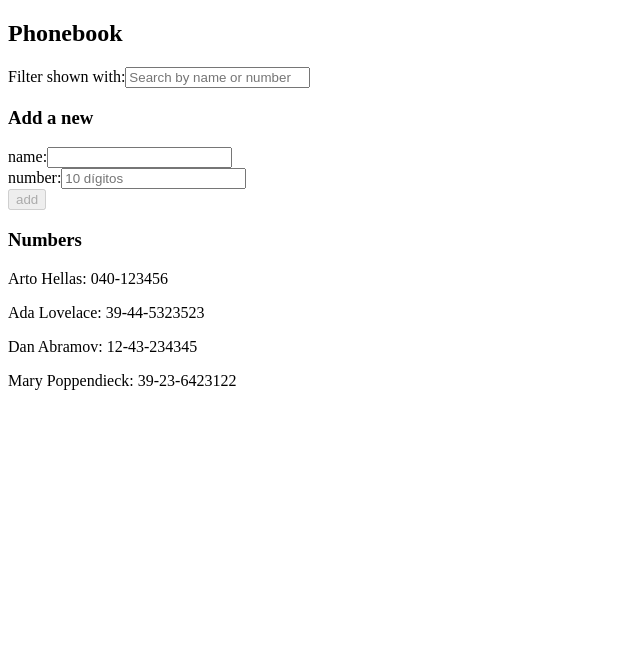
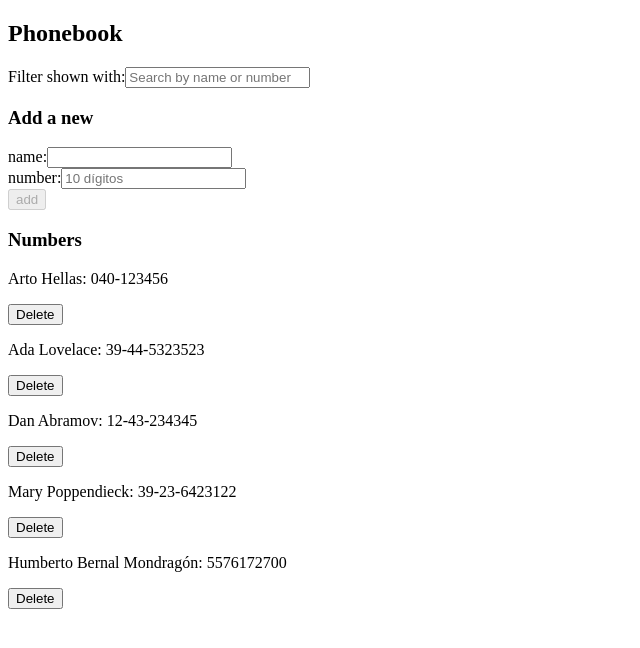
Before and after one commit to bemh1997/fullstackopen, a React (Vite) app in the folder part2/phonebook/: page / in a window 1280 px wide. Shown: the top 648 px of the page, without its empty margins (0-640 px from the left). Built offline with nearby package versions, Linux system fonts and the light colour scheme; data requests are answered from the project's data file.

Commit message:
Completed sections 2.12 - 2.15 of the course

```diff
--- a/part2/phonebook/db.json
+++ b/part2/phonebook/db.json
@@ -1,24 +1,29 @@
 {
-  "persons":[
+  "persons": [
     {
+      "id": "1",
       "name": "Arto Hellas",
-      "number": "040-123456",
-      "id": 1
+      "number": "040-123456"
     },
     {
+      "id": "2",
       "name": "Ada Lovelace",
-      "number": "39-44-5323523",
-      "id": 2
+      "number": "39-44-5323523"
     },
     {
+      "id": "3",
       "name": "Dan Abramov",
-      "number": "12-43-234345",
-      "id": 3
+      "number": "12-43-234345"
     },
     {
+      "id": "4",
       "name": "Mary Poppendieck",
-      "number": "39-23-6423122",
-      "id": 4
+      "number": "39-23-6423122"
+    },
+    {
+      "name": "Humberto Bernal Mondragón",
+      "number": "5576172700",
+      "id": "3586"
     }
   ]
 }
--- a/part2/phonebook/src/App.jsx
+++ b/part2/phonebook/src/App.jsx
@@ -1,4 +1,3 @@
-import axios from 'axios';
 import {
   useState,
   useEffect
@@ -6,27 +5,81 @@ import {
 import PersonForm from './components/PersonForm'
 import Persons from './components/Persons';
 import Filter from './components/Filter';
+import phoneService from './services/persons'
 
 const App = () => {
   const [persons, setPersons] = useState([]);
-
-  useEffect(()=>{
-    console.log('Effect :>> ');
-    axios
-      .get('http://localhost:3001/persons')
-      .then(response =>{
-        setPersons(response.data)
-      })
-  },[])
-
-  // Combined state in a single object
-  const [formData, setFormData] = useState({
+  const [filterTerm, setFilterTerm] = useState('');
+	const [formData, setFormData] = useState({
     name: '',
     number: ''
   });
 
-  // State for the filter
-  const [filterTerm, setFilterTerm] = useState('');
+  useEffect(()=>{
+    phoneService.getAll().then((initialPhones)=> setPersons(initialPhones))
+  },[])
+
+	const addPerson = (event) => {
+    event.preventDefault();
+
+    // Validations
+    if (formData.name === '') {
+      alert('Please enter a name');
+      return;
+    }
+
+    if (formData.name.length < 3) {
+      alert('Name must be at least 3 characters long');
+      return;
+    }
+
+    if (formData.number.length !== 10) {
+      alert('Phone number must be exactly 10 digits');
+      return;
+    }
+
+		const existingPerson = persons.find(p => p.name.toLowerCase() === formData.name.toLowerCase());
+
+    if (existingPerson) {
+      const confirmUpdate = window.confirm(
+        `${existingPerson.name} is already added to phonebook, replace the old number with a new one?`
+      );
+
+      if (confirmUpdate) {
+        const personToUpdate = { ...existingPerson, number: formData.number };
+
+        phoneService
+          .update(existingPerson.id, personToUpdate)
+          .then(returnedPerson => {
+            setPersons(persons.map(p => p.id !== existingPerson.id ? p : returnedPerson));
+            setFormData({ name: '', number: '' });
+          })
+          .catch(error => {
+            alert(`Information of ${existingPerson.name} has already been removed from server`);
+            setPersons(persons.filter(n => n.id !== existingPerson.id));
+          });
+      }
+      return;
+    }
+
+    if (persons.some(person => person.number === formData.number)) {
+      alert(`The number ${formData.number} is already assigned to another contact.`);
+      return;
+    }
+
+    const personObject = {
+      name: formData.name,
+      number: formData.number,
+    };
+
+		phoneService.create(personObject).then(returnedPhone=>{
+			setPersons(persons.concat(returnedPhone));
+			setFormData({
+				name: '',
+				number: ''
+    	});
+		});
+  };
 
   // Generic change handler for all fields
   const handleInputChange = (event) => {
@@ -54,49 +107,20 @@ const App = () => {
     setFilterTerm(event.target.value)
   }
 
-  const addPerson = (event) => {
-    event.preventDefault();
-
-    // Validations
-    if (formData.name === '') {
-      alert('Please enter a name');
-      return;
+	const handleDelete = (id) =>{
+		const person = persons.find(n => n.id === id)
+		if (window.confirm(`Delete ${person.name}?`)) {
+			phoneService
+			.deletePhone(id)
+			.then(() => {
+				setPersons(persons.filter(n => n.id !== id));
+			})
+			.catch((error) => {
+				alert(`Information of ${person.name} has already been removed from server`);
+				setPersons(persons.filter(n => n.id !== id));
+			});
     }
-
-    if (formData.name.length < 3) {
-      alert('Name must be at least 3 characters long');
-      return;
-    }
-
-    if (formData.number.length !== 10) {
-      alert('Phone number must be exactly 10 digits');
-      return;
-    }
-
-    if (persons.some(person => person.name.toLowerCase() === formData.name.toLowerCase())) {
-      alert(`${formData.name} is already in the phonebook`);
-      return;
-    }
-
-    if (persons.some(person => person.number === formData.number)) {
-      alert(`The number ${formData.number} is already assigned to another contact.`);
-      return;
-    }
-
-    const personObject = {
-      name: formData.name,
-      number: formData.number,
-      id: persons.length + 1
-    };
-
-    setPersons(persons.concat(personObject));
-
-    // Clear the form
-    setFormData({
-      name: '',
-      number: ''
-    });
-  };
+	}
 
   // Filter persons based on filter term
   const filteredPersons = persons.filter(person => {
@@ -128,7 +152,10 @@ const App = () => {
       <PersonForm {...formProps} />
 
       <h3>Numbers</h3>
-      <Persons persons={filteredPersons} />
+      <Persons
+				persons = {filteredPersons}
+				handleDelete={handleDelete}
+			/>
     </div>
   );
 };
--- a/part2/phonebook/src/components/Persons.jsx
+++ b/part2/phonebook/src/components/Persons.jsx
@@ -1,4 +1,4 @@
-const Persons = ({ persons }) => {
+const Persons = ({ persons, handleUpdate, handleDelete }) => {
 
   return (
     <>
@@ -6,6 +6,7 @@ const Persons = ({ persons }) => {
       persons.map((person, index) =>
       <div key={index}>
         <p>{person.name}: {person.number}</p>
+				<button onClick={() => handleDelete(person.id)}> Delete</button>
       </div>
     )}
     </>
--- /dev/null
+++ b/part2/phonebook/src/services/persons.js
@@ -0,0 +1,29 @@
+import axios from "axios";
+const baseURL = 'http://localhost:3001/persons';
+
+const getAll = () => {
+	const request = axios.get(baseURL);
+	return request.then((response)=> response.data);
+};
+
+const create = (newObject) =>{
+	const request = axios.post(baseURL, newObject);
+	return request.then((response) => response.data);
+};
+
+const update = (id, newObject) =>{
+	const request = axios.put(`${baseURL}/${id}`,newObject)
+	return request.then((response) => response.data)
+};
+
+const deletePhone = (id) =>{
+	const request = axios.delete(`${baseURL}/${id}`)
+	return request.then((response) => response.data)
+}
+
+export default {
+	getAll,
+  create,
+  update,
+	deletePhone,
+}
```
